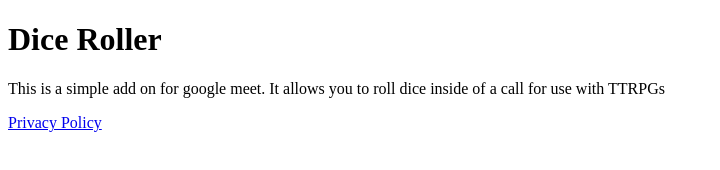
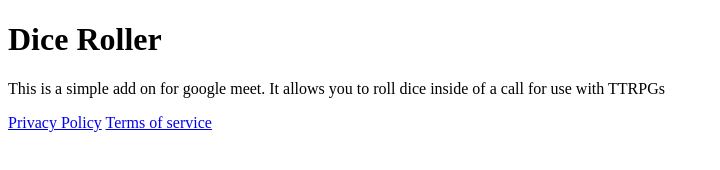
Before and after one commit to johneckert/dice-roller-google-meet, a plain HTML site: page docs/index.html in a window 1280 px wide. Shown: the whole page, without its empty margins (0-720 px from the left). Drawn offline with Linux system fonts and the light colour scheme.

Commit message:
add tos link

```diff
--- a/docs/index.html
+++ b/docs/index.html
@@ -7,4 +7,5 @@
     <h1>Dice Roller</h1>
     <p>This is a simple add on for google meet. It allows you to roll dice inside of a call for use with TTRPGs</p>
     <a href="privacy.html">Privacy Policy</a>
+    <a href="tos.html">Terms of service</a>
   </body>
```
